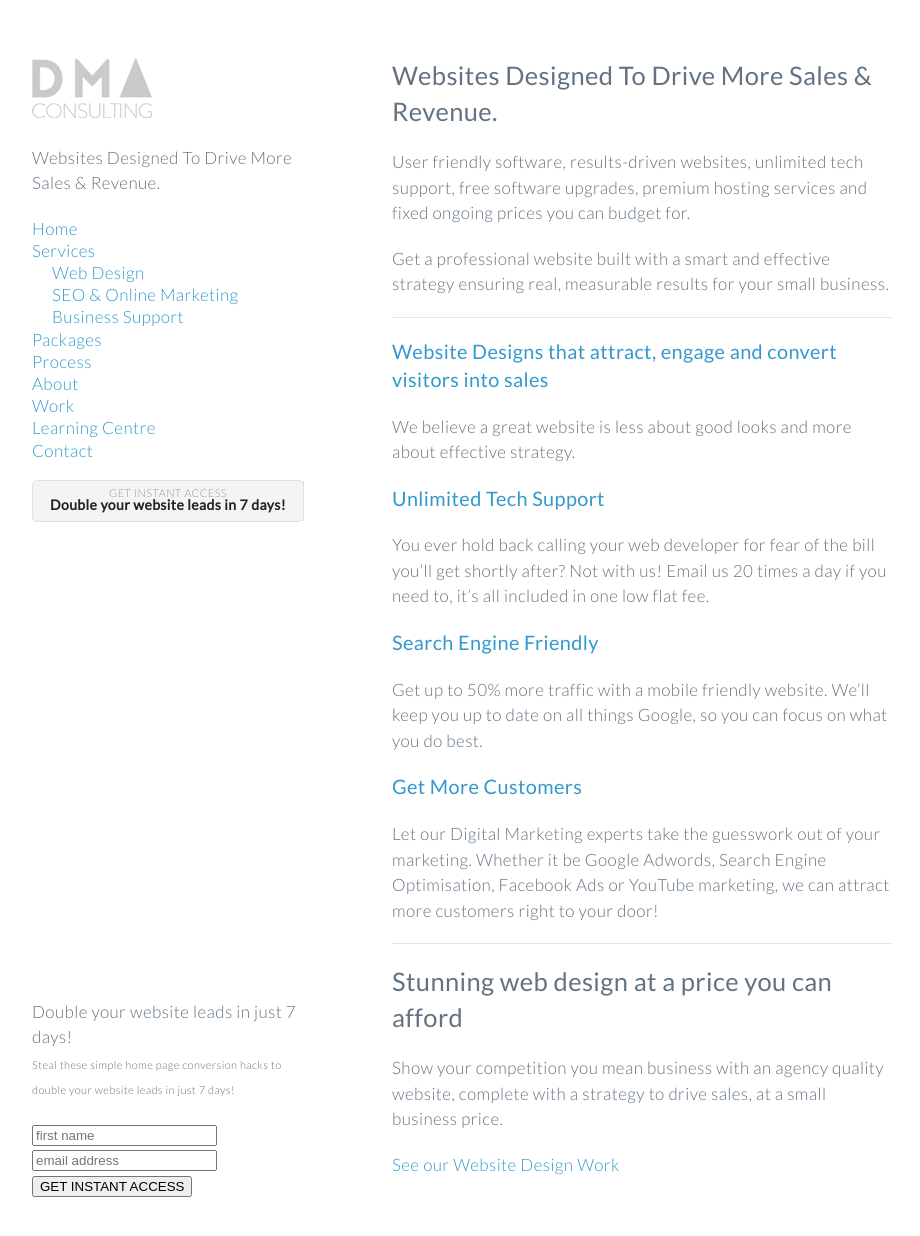
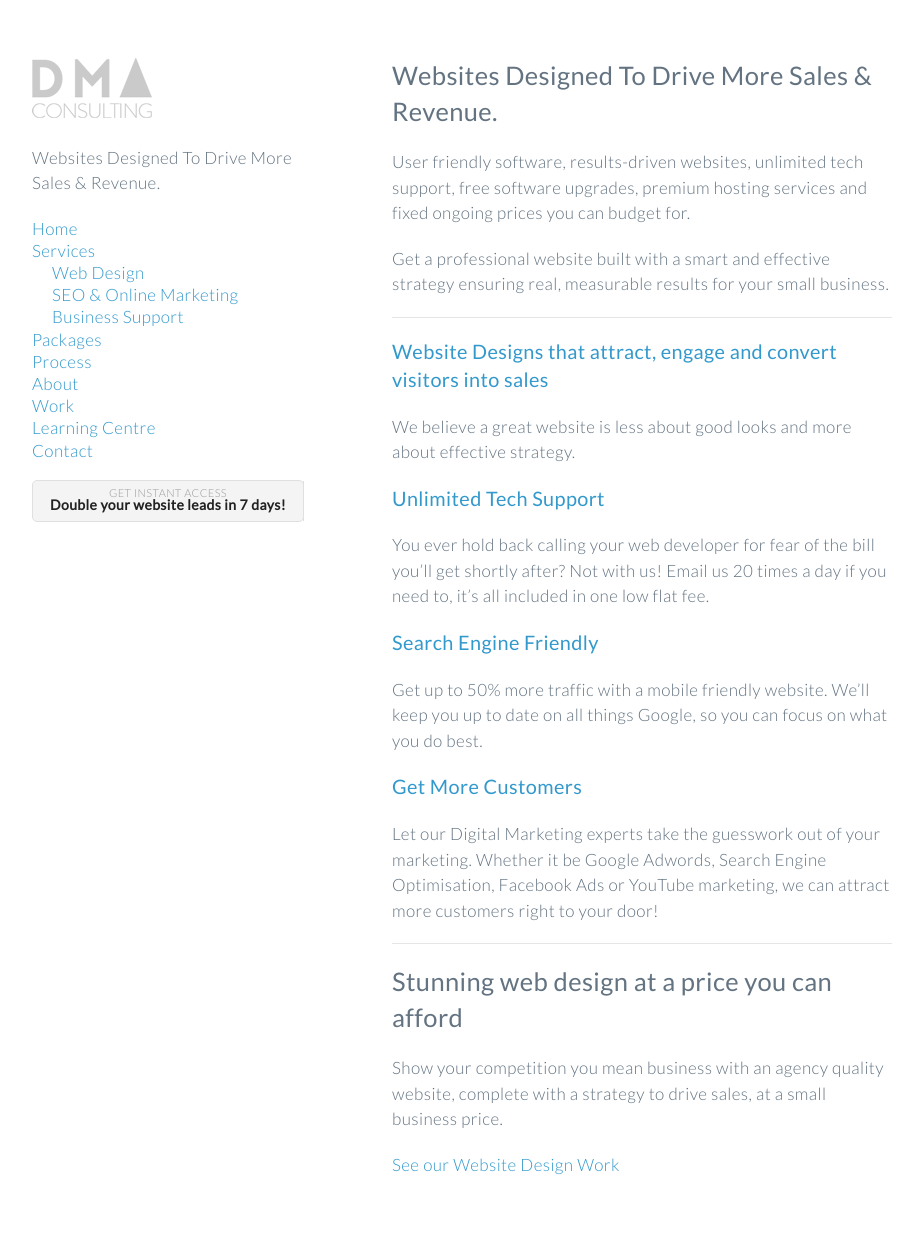
Before and after one commit to dmaillard/David-Maillard, a Jekyll site: the page built from README.md, in a window 1280 px wide and 1247 px high. Shown: the top 1236 px of the window, without its empty margins (178-1098 px from the left). Built offline with Jekyll 4.4.1, drawn with Linux system fonts in a browser that asks for light colours; our own code applies the rules of GitHub Pages for plain Markdown files.

Commit message:
b_192102761c8c23402e9154b26_135bef6e30

```diff
--- a/_layouts/default.html
+++ b/_layouts/default.html
@@ -78,22 +78,6 @@
         <!--<p><img src="https://assets-cdn.github.com/images/icons/emoji/octocat.png" alt=""></p>-->
         {% endif %}
 
-        <!-- Begin MailChimp Signup Form -->
-        <div id="mc_embed_signup">
-        <form action="https://dmaillard.us6.list-manage.com/subscribe/post?u=192102761c8c23402e9154b26&amp;id=135bef6e30" method="post" id="mc-embedded-subscribe-form" name="mc-embedded-subscribe-form" class="validate" target="_blank" novalidate>
-            <div id="mc_embed_signup_scroll">
-        	<label for="mce-EMAIL">Double your website leads in just 7 days! </label>
-          <p><small>Steal these simple home page conversion hacks to double your website leads in just 7 days!</small></p>
-          <input type="text" value="" name="FNAME" class="email" id="mce-FNAME" placeholder="first name" required>
-          <input type="email" value="" name="EMAIL" class="email" id="mce-EMAIL" placeholder="email address" required>
-            <!-- real people should not fill this in and expect good things - do not remove this or risk form bot signups-->
-            <div style="position: absolute; left: -5000px;" aria-hidden="true"><input type="text" name="b_192102761c8c23402e9154b26_135bef6e30" tabindex="-1" value=""></div>
-            <div class="clear"><input type="submit" value="GET INSTANT ACCESS" name="subscribe" id="mc-embedded-subscribe" class="button"></div>
-            </div>
-        </form>
-        </div>
-        <!--End mc_embed_signup-->
-
         <!--<p><small>Hosted on <a href="https://github.com/orderedlist">GitHub</a> &mdash; Accelerated by <a href="https://github.com/orderedlist">Cloudflare</a></small></p>-->
         <!--<p><small><a href="#" alt="47-Point Website Homepage Checklist" title="Steal these simple home page conversion hacks to double your website leads in just 7 days!">Double your website leads in just 7 days! </a></small></p>-->
       </footer>
```
